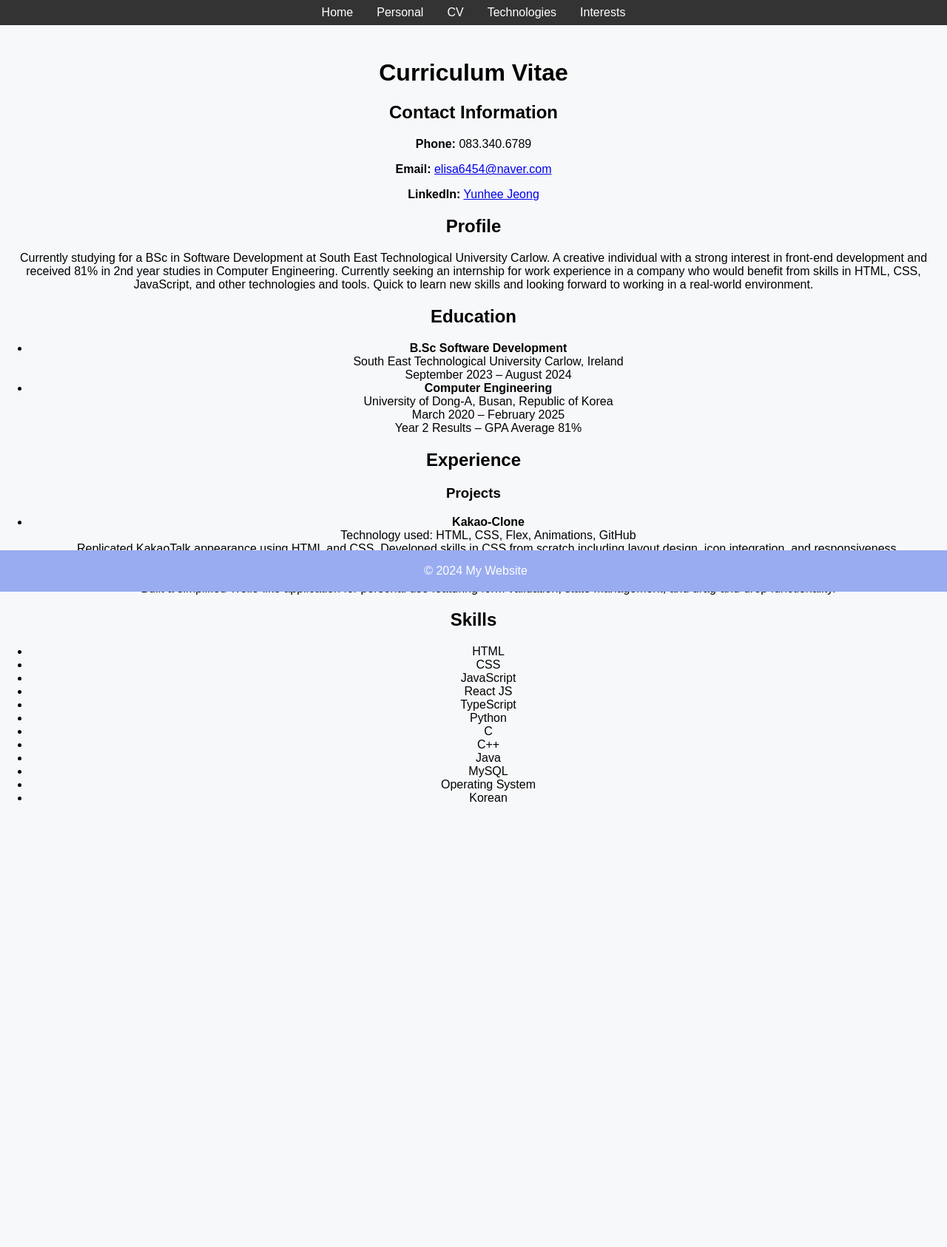
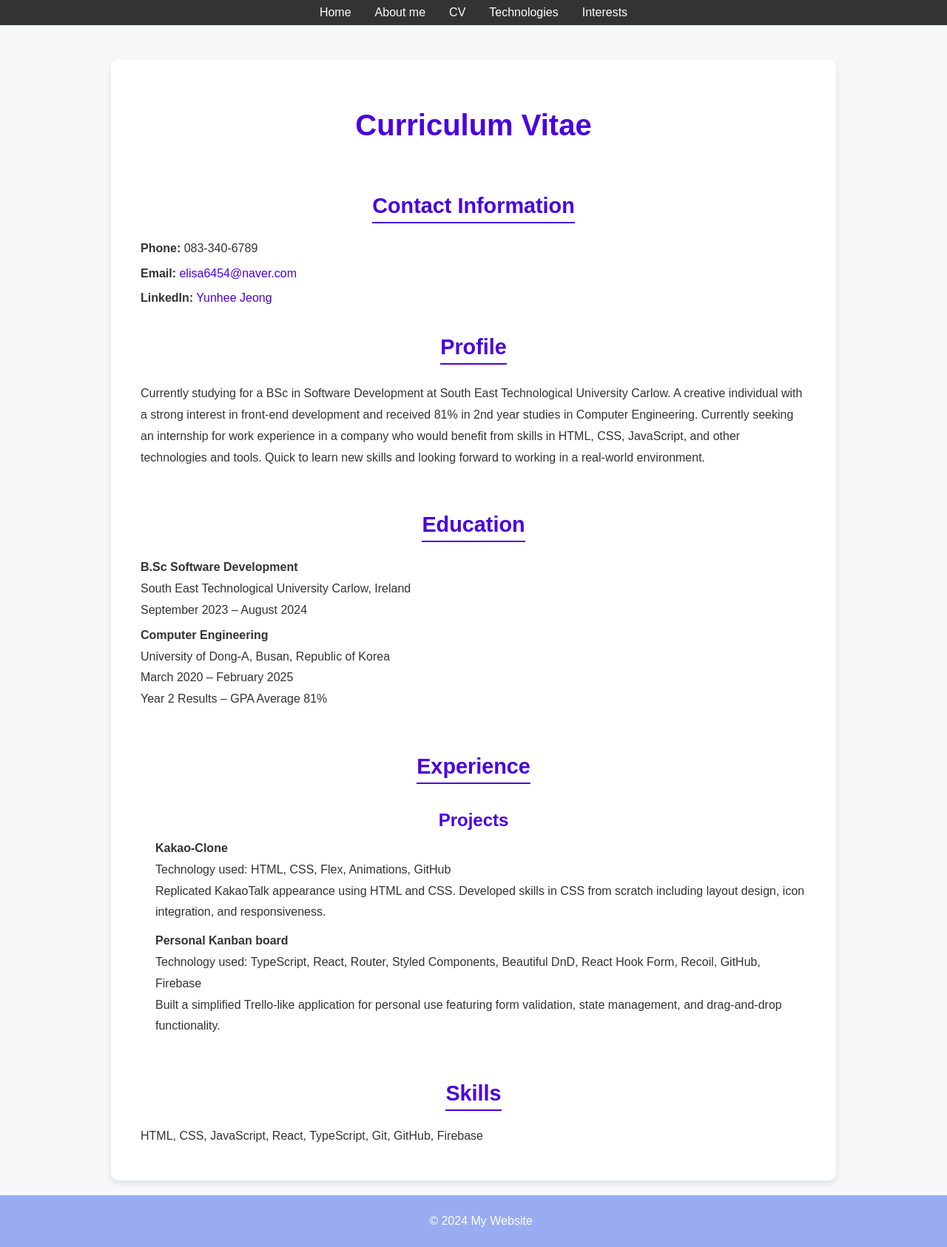
Before and after one commit to elisa6454/cloud-dev-assigment1, a Flask app: page /cv in a window 1280 px wide. Shown: the whole page at 74% size. Before the commit the page ends 1084 px from the top, so only its background shows below. Run offline with Flask 3, Linux system fonts and the light colour scheme.

Commit message:
create CV page + CSS

```diff
--- /dev/null
+++ b/static/css/cv.css
@@ -0,0 +1,87 @@
+.cv-container {
+  background: #fff;
+  margin: 20px auto;
+  padding: 40px;
+  max-width: 900px;
+  box-shadow: 0 4px 8px rgba(0, 0, 0, 0.1);
+  border-radius: 10px;
+}
+
+.cv-container h1,
+.cv-container h2,
+.cv-container h3 {
+  color: #4a00e0;
+  text-align: center;
+}
+
+.cv-container h1 {
+  margin-bottom: 40px;
+  font-size: 2.5rem;
+}
+
+.cv-container h2 {
+  margin-top: 30px;
+  margin-bottom: 15px;
+  font-size: 1.8rem;
+  border-bottom: 2px solid #4a00e0;
+  display: inline-block;
+  padding-bottom: 5px;
+}
+
+.cv-container h3 {
+  margin-top: 20px;
+  margin-bottom: 10px;
+  font-size: 1.5rem;
+}
+
+.cv-container p {
+  line-height: 1.8;
+  margin: 10px 0;
+  color: #333;
+  text-align: left;
+}
+
+.contact-info,
+.education,
+.experience,
+.skills {
+  margin-top: 30px;
+}
+
+.contact-info p,
+.education p,
+.experience p,
+.skills p {
+  margin: 5px 0;
+}
+
+.contact-info a {
+  color: #4a00e0;
+  text-decoration: none;
+}
+
+.contact-info a:hover {
+  text-decoration: underline;
+}
+
+.project {
+  margin-top: 10px;
+  padding-left: 20px;
+}
+
+.project p {
+  margin: 5px 0;
+}
+
+footer {
+  text-align: center;
+  padding: 10px;
+  background-color: #99acf1;
+  position: relative;
+  width: 100%;
+  bottom: 0;
+}
+
+footer p {
+  color: #fff;
+}
--- a/static/css/personal.css
+++ b/static/css/personal.css
@@ -23,7 +23,6 @@
 }
 
 .profile-img {
-  border-radius: 5%;
   width: 400px;
   height: 400px;
 }
--- a/templates/base.html
+++ b/templates/base.html
@@ -15,7 +15,7 @@
       <nav>
         <ul>
           <li><a href="{{ url_for('home') }}">Home</a></li>
-          <li><a href="{{ url_for('personal') }}">Personal</a></li>
+          <li><a href="{{ url_for('personal') }}">About me</a></li>
           <li><a href="{{ url_for('cv') }}">CV</a></li>
           <li><a href="{{ url_for('tech') }}">Technologies</a></li>
           <li><a href="{{ url_for('interests') }}">Interests</a></li>
--- a/templates/cv.html
+++ b/templates/cv.html
@@ -1,80 +1,75 @@
-{% extends 'base.html' %} {% block title %}CV{% endblock %} {% block content %}
+{% extends 'base.html' %} {% block title %}CV{% endblock %} {% block styles %}
+<link rel="stylesheet" href="{{ url_for('static', filename='css/cv.css') }}" />
+{% endblock %} {% block content %}
+
+<div class="cv-container">
   <h1>Curriculum Vitae</h1>
 
+  <div class="contact-info">
     <h2>Contact Information</h2>
-<p><strong>Phone:</strong> 083.340.6789</p>
+    <p><strong>Phone:</strong> 083-340-6789</p>
     <p>
       <strong>Email:</strong>
-  <a href="mailto:Elisa6454@naver.com">elisa6454@naver.com</a>
+      <a href="mailto:elisa6454@naver.com">elisa6454@naver.com</a>
     </p>
     <p>
       <strong>LinkedIn:</strong>
-  <a
-    href="https://www.linkedin.com/in/yunhee-jeong-20b127291/"
-    target="_blank"
-    rel="noopener noreferrer"
-    >Yunhee Jeong</a
-  >
+      <a href="https://www.linkedin.com/in/yunhee-jeong">Yunhee Jeong</a>
     </p>
+  </div>
 
+  <div class="profile">
     <h2>Profile</h2>
     <p>
       Currently studying for a BSc in Software Development at South East
-  Technological University Carlow. A creative individual with a strong interest
-  in front-end development and received 81% in 2nd year studies in Computer
-  Engineering. Currently seeking an internship for work experience in a company
-  who would benefit from skills in HTML, CSS, JavaScript, and other technologies
-  and tools. Quick to learn new skills and looking forward to working in a
-  real-world environment.
+      Technological University Carlow. A creative individual with a strong
+      interest in front-end development and received 81% in 2nd year studies in
+      Computer Engineering. Currently seeking an internship for work experience
+      in a company who would benefit from skills in HTML, CSS, JavaScript, and
+      other technologies and tools. Quick to learn new skills and looking
+      forward to working in a real-world environment.
     </p>
+  </div>
 
+  <div class="education">
     <h2>Education</h2>
-<ul>
-  <li>
-    <strong>B.Sc Software Development</strong><br />
-    South East Technological University Carlow, Ireland<br />
-    September 2023 – August 2024
-  </li>
-  <li>
-    <strong>Computer Engineering</strong><br />
-    University of Dong-A, Busan, Republic of Korea<br />
-    March 2020 – February 2025<br />
-    Year 2 Results – GPA Average 81%
-  </li>
-</ul>
+    <p>
+      <strong>B.Sc Software Development</strong><br />South East Technological
+      University Carlow, Ireland<br />September 2023 – August 2024
+    </p>
+    <p>
+      <strong>Computer Engineering</strong><br />University of Dong-A, Busan,
+      Republic of Korea<br />March 2020 – February 2025<br />Year 2 Results –
+      GPA Average 81%
+    </p>
+  </div>
 
+  <div class="experience">
     <h2>Experience</h2>
     <h3>Projects</h3>
-<ul>
-  <li>
-    <strong>Kakao-Clone</strong><br />
-    Technology used: HTML, CSS, Flex, Animations, GitHub<br />
-    Replicated KakaoTalk appearance using HTML and CSS. Developed skills in CSS
-    from scratch including layout design, icon integration, and responsiveness.
-  </li>
-  <li>
-    <strong>Personal Kanban board</strong><br />
-    Technology used: TypeScript, React, Router, Styled Components, Beautiful
-    DnD, React Hook Form, Recoil, GitHub, Firebase<br />
-    Built a simplified Trello-like application for personal use featuring form
-    validation, state management, and drag-and-drop functionality.
-  </li>
-</ul>
+    <div class="project">
+      <p>
+        <strong>Kakao-Clone</strong><br />Technology used: HTML, CSS, Flex,
+        Animations, GitHub<br />Replicated KakaoTalk appearance using HTML and
+        CSS. Developed skills in CSS from scratch including layout design, icon
+        integration, and responsiveness.
+      </p>
+    </div>
+    <div class="project">
+      <p>
+        <strong>Personal Kanban board</strong><br />Technology used: TypeScript,
+        React, Router, Styled Components, Beautiful DnD, React Hook Form,
+        Recoil, GitHub, Firebase<br />Built a simplified Trello-like application
+        for personal use featuring form validation, state management, and
+        drag-and-drop functionality.
+      </p>
+    </div>
+  </div>
 
+  <div class="skills">
     <h2>Skills</h2>
-<ul>
-  <li>HTML</li>
-  <li>CSS</li>
-  <li>JavaScript</li>
-  <li>React JS</li>
-  <li>TypeScript</li>
-  <li>Python</li>
-  <li>C</li>
-  <li>C++</li>
-  <li>Java</li>
-  <li>MySQL</li>
-  <li>Operating System</li>
-  <li>Korean</li>
-</ul>
+    <p>HTML, CSS, JavaScript, React, TypeScript, Git, GitHub, Firebase</p>
+  </div>
+</div>
 
 {% endblock %}
```
Lines whose indentation alone changed are shown as unchanged.
